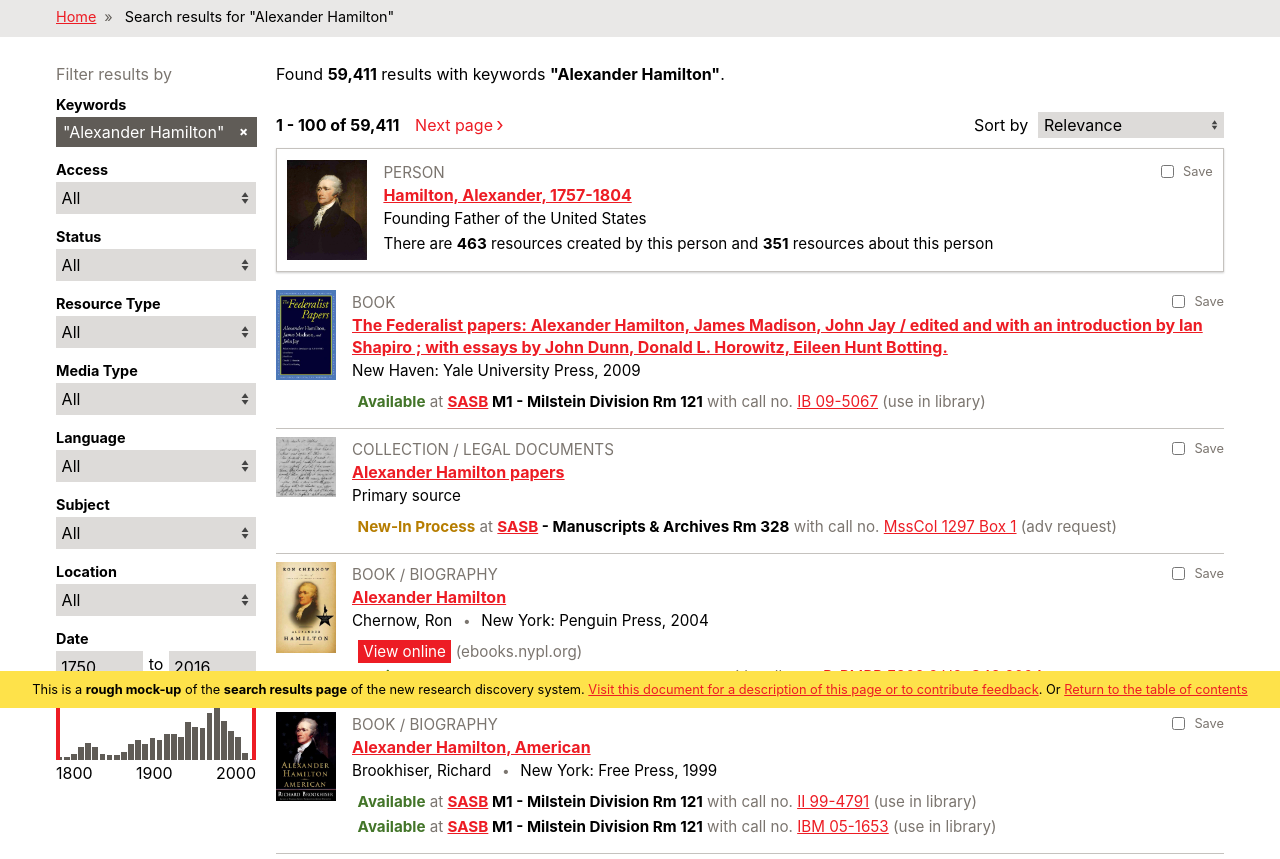
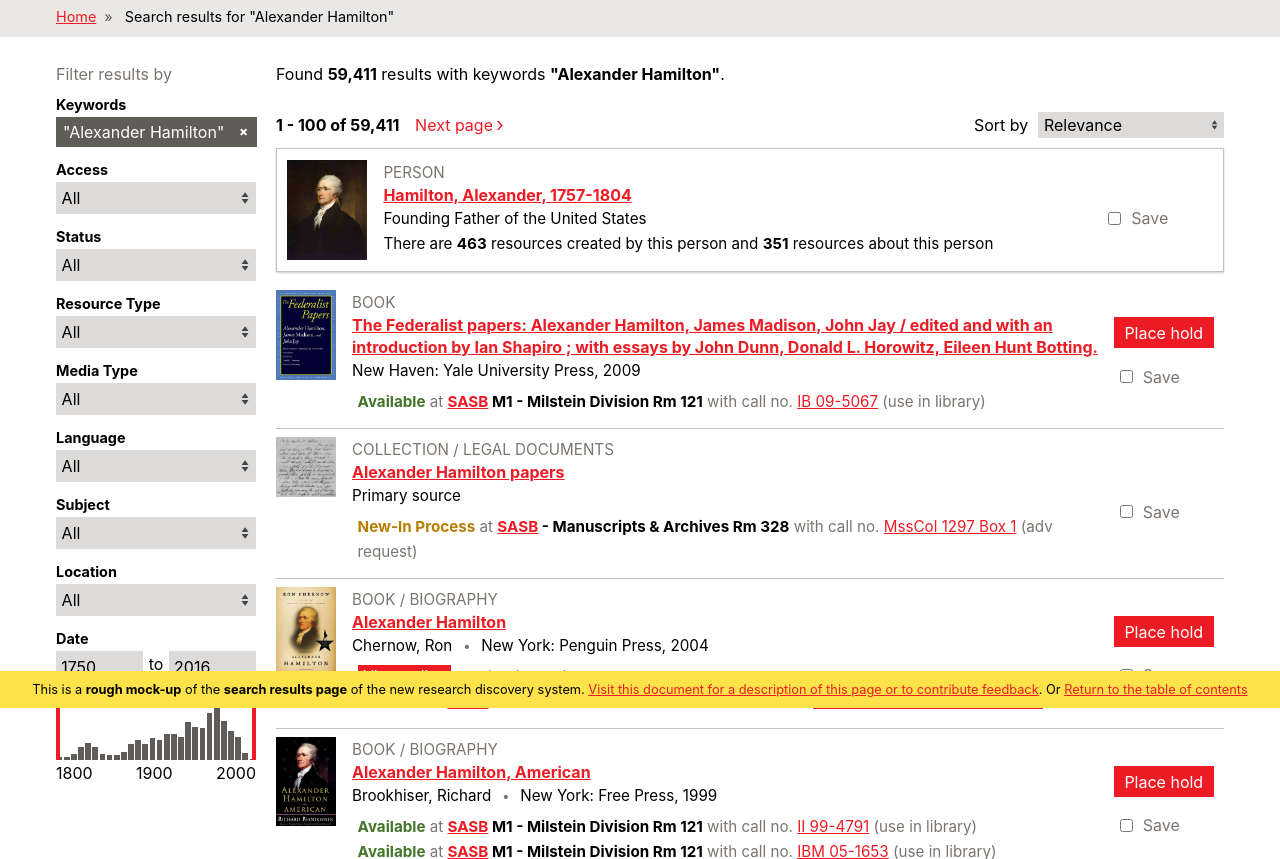
Before and after one commit to NYPL-discovery/discovery-designs, a website: page search/v1a.html in a window 1280 px wide. Shown: the part 92-951 px from the top of the page. Drawn offline with Linux system fonts and the light colour scheme.

Commit message:
add place hold button

```diff
--- a/search/v1a.html
+++ b/search/v1a.html
@@ -326,10 +326,14 @@
               <a href="#alexander-hamilton" class="title">Hamilton, Alexander, 1757-1804</a>
               <div class="description">Founding Father of the United States</div>
               <div class="description">There are <strong>463</strong> resources created by this person and <strong>351</strong> resources about this person</div>
+            </div>
+            <div class="result-actions">
+              <div>
                 <label class="select-label" for="select_001">
                   <input type="checkbox" class="select-checkbox" id="select_001">
                   <span>Save</span>
                 </label>
+              </div>
             </div>
           </div>
           <div class="result-item">
@@ -345,10 +349,15 @@
                   <span class="status available">Available</span> at <span class="location"><a href="https://www.nypl.org/locations/schwarzman">SASB</a> M1 - Milstein Division Rm 121</span> with call no. <a href="#IB 09-5067" class="call-no">IB 09-5067</a> (use in library)
                 </div>
               </div>
+            </div>
+            <div class="result-actions">
+              <div>
+                <a href="#place-hold" class="button">Place hold</a>
                 <label class="select-label" for="select_002">
                   <input type="checkbox" class="select-checkbox" id="select_002">
                   <span>Save</span>
                 </label>
+              </div>
             </div>
           </div>
           <div class="result-item">
@@ -364,10 +373,14 @@
                   <span class="status new-in-process">New-In Process</span> at <span class="location"><a href="https://www.nypl.org/locations/schwarzman">SASB</a> - Manuscripts &amp; Archives Rm 328</span> with call no. <a href="#MssCol 1297  Box 1" class="call-no">MssCol 1297  Box 1</a> (adv request)
                 </div>
               </div>
+            </div>
+            <div class="result-actions">
+              <div>
                 <label class="select-label" for="select_003">
                   <input type="checkbox" class="select-checkbox" id="select_003">
                   <span>Save</span>
                 </label>
+              </div>
             </div>
           </div>
           <div class="result-item">
@@ -380,16 +393,21 @@
               <div class="description">Chernow, Ron <span class="divider"></span> New York: Penguin Press, 2004</div>
               <div class="bib-items">
                 <div class="bib-item">
-                  <a href="#view-online" class="view-online">View online</a> (ebooks.nypl.org)
+                  <a href="#view-online" class="view-online">View online</a> at ebooks.nypl.org
                 </div>
                 <div class="bib-item">
                   <span class="status available">Available</span> at <span class="location"><a href="https://www.nypl.org/locations/schwarzman">SASB</a> - General Research - Room 217</span> with call no. <a href="#R-RMRR E302.6.H2 .C48 2004" class="call-no">*R-RMRR E302.6.H2 .C48 2004</a>
                 </div>
               </div>
+            </div>
+            <div class="result-actions">
+              <div>
+                <a href="#place-hold" class="button">Place hold</a>
                 <label class="select-label" for="select_004">
                   <input type="checkbox" class="select-checkbox" id="select_004">
                   <span>Save</span>
                 </label>
+              </div>
             </div>
           </div>
           <div class="result-item">
@@ -408,10 +426,15 @@
                   <span class="status available">Available</span> at <span class="location"><a href="https://www.nypl.org/locations/schwarzman">SASB</a> M1 - Milstein Division Rm 121</span> with call no. <a href="#IBM 05-1653" class="call-no">IBM 05-1653</a> (use in library)
                 </div>
               </div>
+            </div>
+            <div class="result-actions">
+              <div>
+                <a href="#place-hold" class="button">Place hold</a>
                 <label class="select-label" for="select_005">
                   <input type="checkbox" class="select-checkbox" id="select_005">
                   <span>Save</span>
                 </label>
+              </div>
             </div>
           </div>
           <div class="result-item">
@@ -439,10 +462,15 @@
                   <span class="status in-transit">In transit +1 hold</span> at <span class="location"><a href="https://www.nypl.org/locations/schwarzman">SASB</a> (Children's Center at 42nd St.) - Non-Fiction Rm 84</span> with call no. <a href="#J 973.46 S" class="call-no">J 973.46 S</a>
                 </div>
               </div>
+            </div>
+            <div class="result-actions">
+              <div>
+                <a href="#place-hold" class="button">Place hold</a>
                 <label class="select-label" for="select_006">
                   <input type="checkbox" class="select-checkbox" id="select_006">
                   <span>Save</span>
                 </label>
+              </div>
             </div>
           </div>
         </div>
--- a/src/scss/search.scss
+++ b/src/scss/search.scss
@@ -314,7 +314,7 @@ $facetsWidth: 200px;
   .result-text {
     text-decoration: none;
     flex-grow: 1;
-    padding-left: 1rem;
+    padding: 0 1rem;
     position: relative;
 
     .type,
@@ -376,6 +376,7 @@ $facetsWidth: 200px;
         color: $white;
         text-decoration: none;
         padding: 0.1rem 0.35rem;
+        margin-right: 0.35rem;
 
         &:hover {
           background: $linkhovercolor;
@@ -416,15 +417,29 @@ $facetsWidth: 200px;
     }
   }
 
-  .result-select {
-    flex: 0 0 70px;
+  .result-actions {
+    flex: 0 0 110px;
 
     display: flex;
     align-items: center;
-    justify-content: center;
+    // justify-content: right;
+    // text-align: right;
 
     .select-label {
+      white-space: nowrap;
+      display: block;
+      margin-top: 1rem;
+      padding-left: 0.35rem;
 
+      input,
+      span {
+        display: inline-block;
+        vertical-align: middle;
+      }
+      span {
+        padding-left: 0.35rem;
+        color: $gray;
+      }
     }
   }
 }
```
Also changed, not shown: css/search.css. Lines whose indentation alone changed are shown as unchanged.
